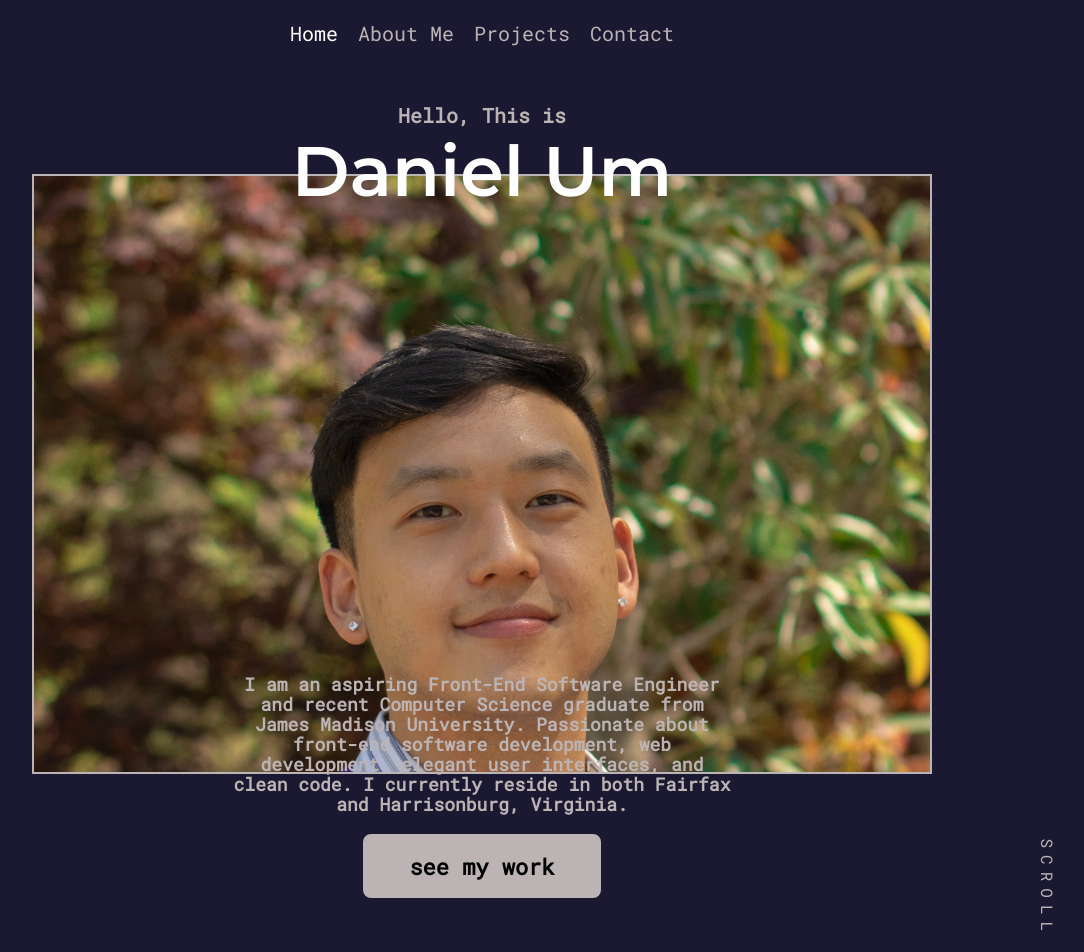
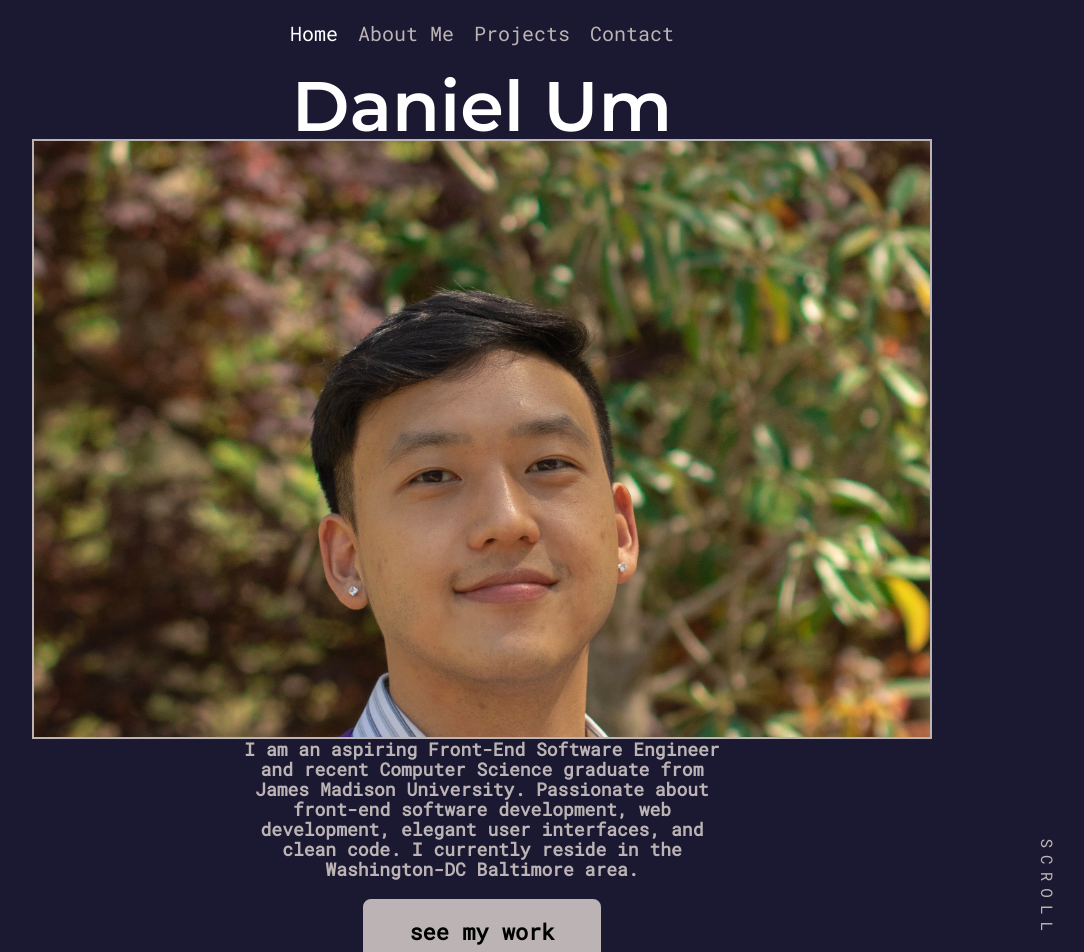
Before and after one commit to umdaniel/My-Site, a React (Create React App) app: page / in a window 1280 px wide. Shown: the top 952 px of the page, without its empty margins (158-1242 px from the left). Built offline with nearby package versions, Linux system fonts and the light colour scheme; a web font is replaced by a local one.

Commit message:
Edited styling

```diff
--- a/src/components/HeroSection.js
+++ b/src/components/HeroSection.js
@@ -20,7 +20,7 @@ const HeroStyles = styled.div`
 }
 .hero__heading {
     font-size: 2rem;
-    margin-bottom: -4rem;
+    margin-bottom: -1rem;
     position: relative;
     span {
         display: inline-block;
@@ -40,7 +40,6 @@ const HeroStyles = styled.div`
     border: 2px solid var(--gray-1);
 }
 .hero__info {
-    margin-top: -10rem;
     font-weight: 700;
 }
 .hero__scrollDown {
@@ -113,7 +112,7 @@ export default function HeroSection() {
                         University.
                         Passionate about front-end software development, web
                         development, elegant user interfaces, and clean code.
-                        I currently reside in both Fairfax and Harrisonburg, Virginia.
+                        I currently reside in the Washington-DC Baltimore area.
                     </PText>
                     <Button btnLink="/projects" btnText="see my work">
                     </Button>
```
